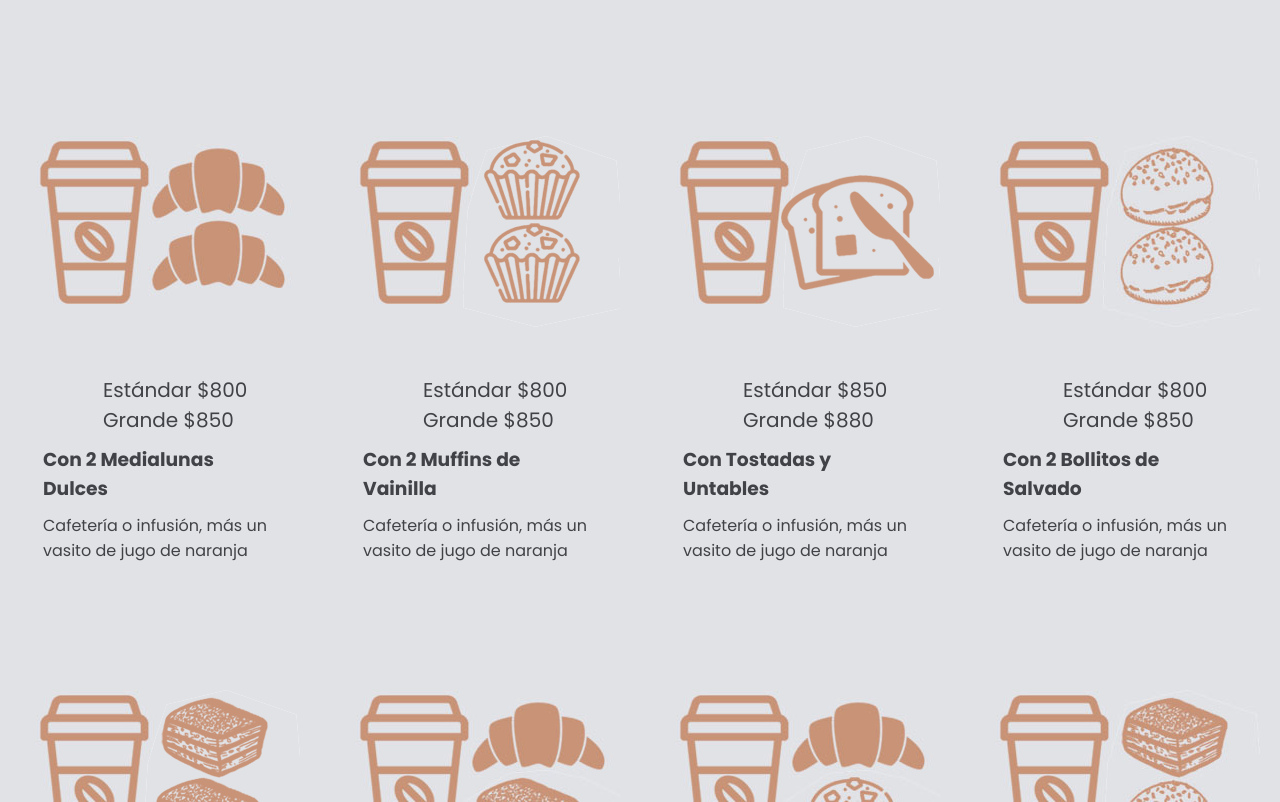
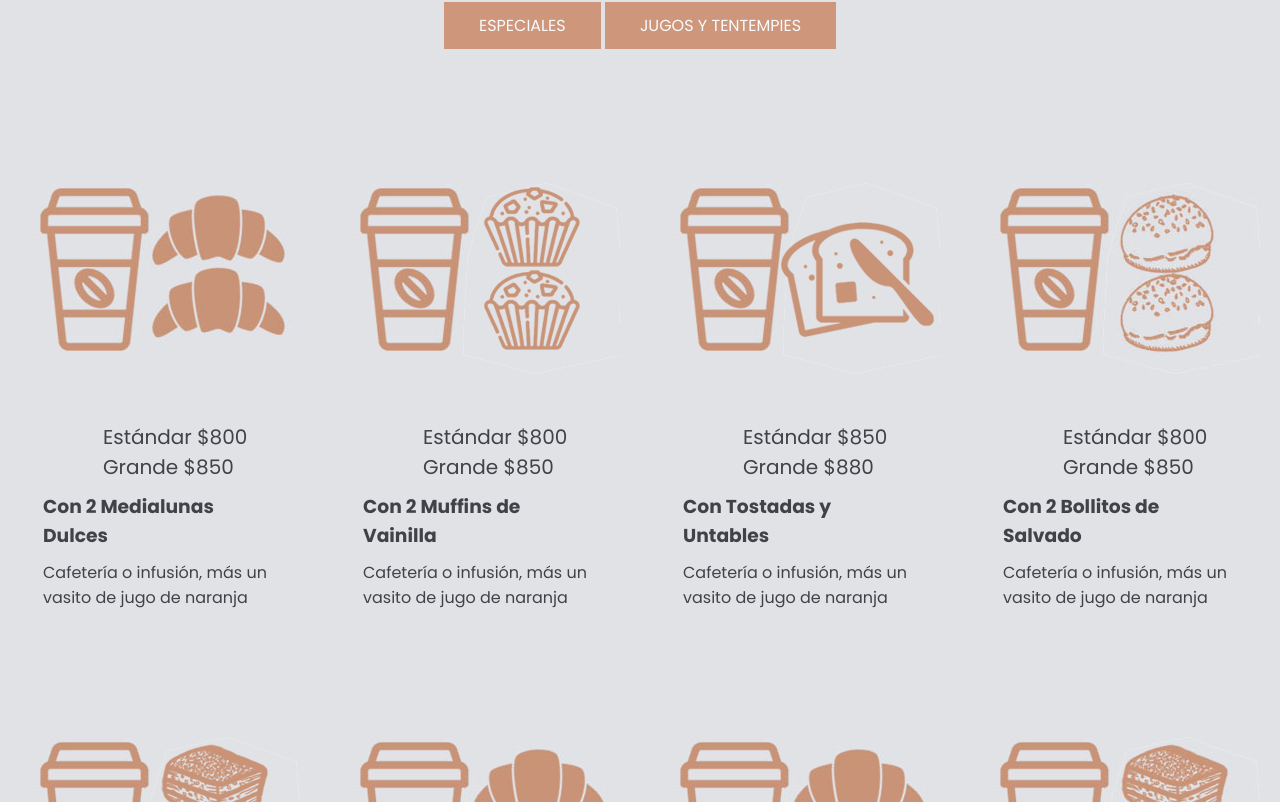
Before and after one commit to MRRodr1guez/coffee-vMartin, a plain HTML site: page carta01.html in a window 1280 px wide. Shown: the part 983-1785 px from the top of the page. Drawn offline with Linux system fonts and the light colour scheme.

Commit message:
Update carta01.html

```diff
--- a/carta01.html
+++ b/carta01.html
@@ -44,6 +44,8 @@
 
         <div class="carta-content container">
             <h2>Desayunos Clásicos</h2>
+            <a href="carta02.html" class="btn-1">Especiales</a>
+            <a href="carta03.html" class="btn-1">Jugos y Tentempies</a>
 
         </div>
         <div class="desa-box">
```
